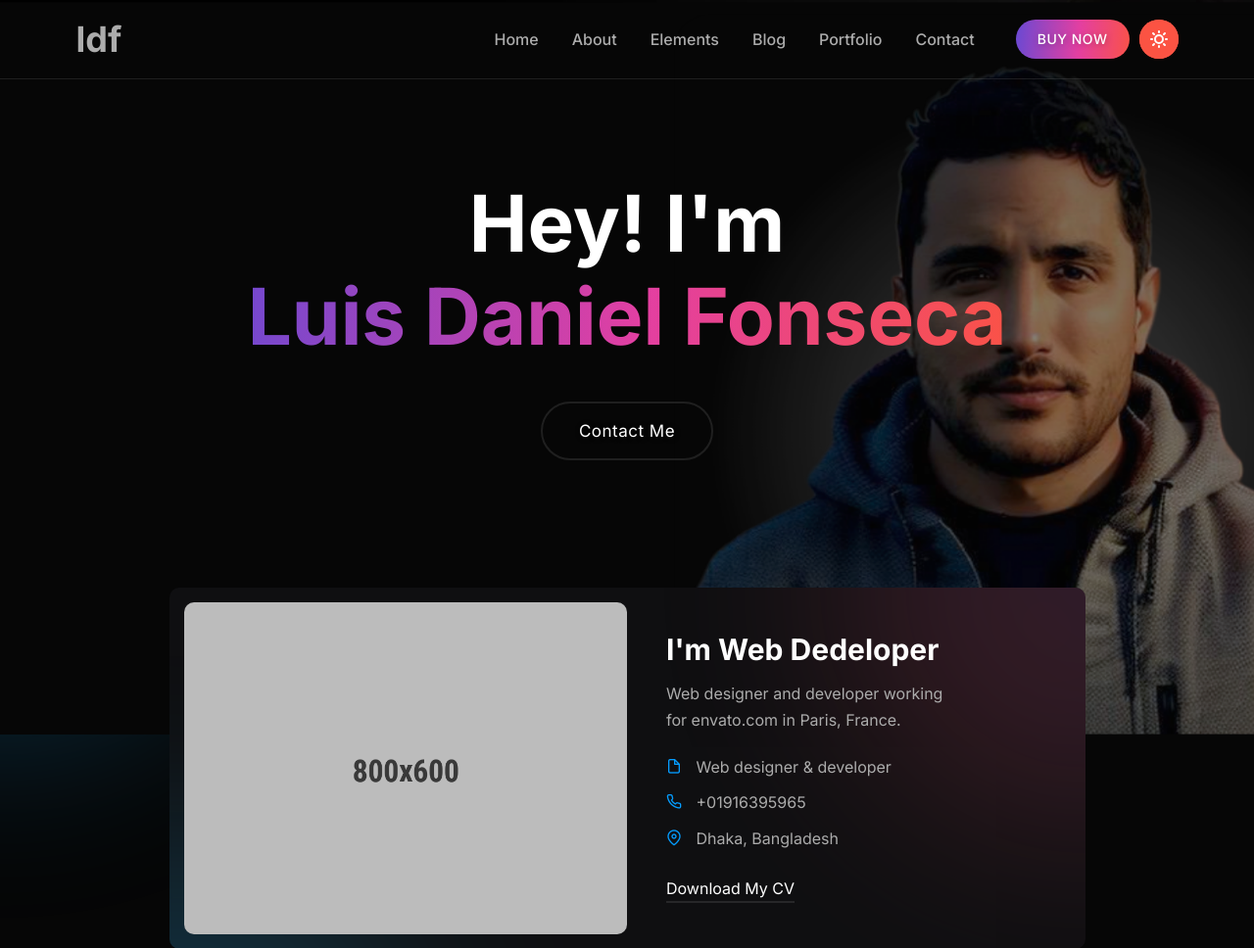
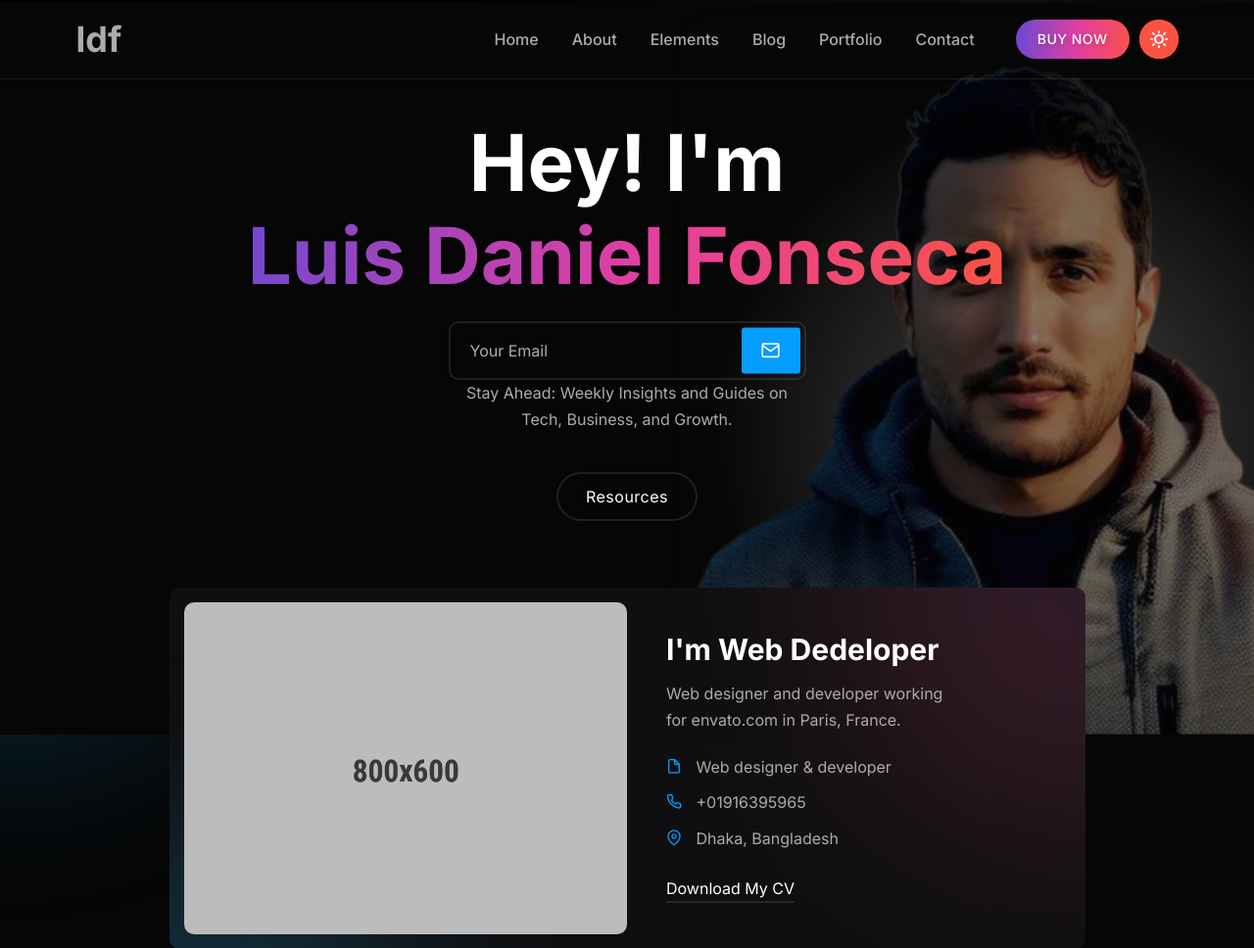
Before and after one commit to luisdfonseca/ldf, a Flask app: template templates/index.html in a window 1280 px wide. Shown: the top 968 px of the page at 98% size. Run offline with Flask 3, Linux system fonts and the light colour scheme; the template is opened without the code that fills it, so the values that code supplies are empty; some libraries are stand-ins or nearby versions; some web fonts are replaced.

Commit message:
adding subscribe form on slider

```diff
--- a/app.py
+++ b/app.py
@@ -1,9 +1,13 @@
-import json, os, requests, pdb
-from flask import Flask, render_template, g, request, send_from_directory
+import json, os, requests, pdb, jwt
+from flask import Flask, render_template, g, request, send_from_directory, jsonify
+from datetime import datetime as date
 
 app= Flask(__name__)
 
 GHOST_API_KEY = os.getenv('GHOST_API_KEY','')
+GHOST_ADMIN_API_KEY = os.getenv('GHOST_ADMIN_API_KEY','')
+
+URL = "https://luis-daniel-fonseca.ghost.io/"
 
 # # Load translations
 with open('translations.json') as json_file:
@@ -31,6 +35,7 @@ def before_request():
     language = 'en'  # default language
     if request.view_args and 'language' in request.view_args:
         language = request.view_args['language']
+    g.language = language
     g.translations = translations.get(language, {})
 
 @app.route('/', defaults={'language': 'en'})
@@ -51,3 +56,59 @@ def index(language):
 def favicon(path):
     return send_from_directory(os.path.join(app.root_path, 'static/images'),
                                'favicon.png', mimetype='image/png')
+
+
+
+@app.route('/subscribe', methods=['POST'])
+def subscribe():
+    language = request.form.get('language', 'en')
+
+    phone = request.form.get('phone')
+    name = request.form.get('name')
+    if name or phone:
+        # This submission is likely a spam bot
+        return "Thanks", 200
+
+
+    # Get email from form
+    email = request.form['email']
+
+    # Split the key into ID and SECRET
+    id, secret = GHOST_ADMIN_API_KEY.split(':')
+    print(id)
+    print(secret)
+    print(email)
+
+    # Prepare header and payload
+    iat = int(date.now().timestamp())
+
+    header = {'alg': 'HS256', 'typ': 'JWT', 'kid': id}
+    payload = {
+        'iat': iat,
+        'exp': iat + 5 * 60,
+        'aud': '/admin/'
+    }
+
+    # Create the token (including decoding secret)
+    token = jwt.encode(payload, bytes.fromhex(secret), algorithm='HS256', headers=header)
+
+    # Make an authenticated request to create a post
+    url = '%s/ghost/api/admin/members/' % URL
+    print(url)
+    headers = {'Authorization': 'Ghost {}'.format(token)}
+    body = {"members": [{"email": email}]}
+
+    r = requests.post(url, json=body, headers=headers)
+
+    print(r)
+    print(r.text)
+
+    translations_temp = translations.get(language, {})
+
+    success_msg = translations_temp['signup-success-message']
+    error_msg = translations_temp['signup-failure-message']
+
+    if r.status_code == 201:  # Assuming 201 is the success status code from the API
+      return jsonify({'status': 'success', 'message': success_msg}), 200
+    else:
+      return jsonify({'status': 'error', 'message': error_msg}), 400
--- a/templates/base.html
+++ b/templates/base.html
@@ -54,7 +54,31 @@
     <script src="{{ url_for('static', filename='js/vendor/jquery.style.swicher.js') }}"></script>
     <script src="{{ url_for('static', filename='js/vendor/js.cookie.js') }}"></script>
     <script src="{{ url_for('static', filename='js/vendor/jquery-one-page-nav.js') }}"></script>
-<script src="{{ url_for('static', filename='js/main.js') }}"></script>
+    <script src="{{ url_for('static', filename='js/main.js') }}"></script>
+
+    <script>
+    $(document).ready(function() {
+        $('.blog-search').submit(function(event) {
+            event.preventDefault(); // Stop the form from submitting the usual way
+
+            let form = $(this);
+            $.ajax({
+                type: 'POST',
+                url: form.attr('action'),
+                data: form.serialize(),
+                success: function(data) {
+                    // This function will be called when the server sends a successful response
+                    $('#message').text(data.message).css('color', 'green');
+                },
+                error: function(data) {
+                    // This function will be called when the server sends an error response
+                    let message = (data.responseJSON && data.responseJSON.message) || 'An error occurred';
+                    $('#message').text(message).css('color', 'red');
+                }
+            });
+        });
+    });
+    </script>
 
 </body>
 
--- a/templates/portfolio.html
+++ b/templates/portfolio.html
@@ -4,7 +4,7 @@
                 <div class="row">
                     <div class="col-lg-12">
                         <div class="section-title text-center mb--50" data-sal="slide-up" data-sal-duration="400" data-sal-delay="150">
-                            <h4 class="subtitle">
+                            <h4 class="subtitle" id="projects">
                                 <span class="theme-gradient">{{ g.translations['project-section-label'] }}</span>
                             </h4>
                             <h2 class="title w-600 mb--20">{{ g.translations['project-section-title'] }}</h2>
--- a/templates/slider.html
+++ b/templates/slider.html
@@ -7,7 +7,23 @@
                     <h1 class="title">
                         {{ g.translations['home-slider']|safe if 'home-slider' in g.translations else 'Welcome to my site' }}
                     </h1>
-                    <div class="button-group mt--30"><a class="btn-default round btn-border btn-large" href="personal-portfolio.html">Contact Me</a></div>
+                    <div class="row">
+                        <div class="col-md-4"></div>
+                        <div class="col-sm-12 col-md-4 col-">
+                            <form action="/subscribe"  method="post" class="blog-search">
+                                <input name="email" type="email" placeholder="{{ g.translations['email-input-message'] }}" >
+                                <input name="phone" type="text" style="display:none;" autocomplete="off">
+                                <input name="name" type="text" style="display:none;" autocomplete="off">
+                                <input type="hidden" name="language" value="{{ g.language }}">
+                                <button class="search-button">
+                                    <i class="feather-mail"></i>
+                                </button>
+                            </form>
+                            <div id="message"></div>
+                            <span>{{ g.translations['signup-message'] }}</span>
+                        </div>
+                    </div>
+                    <div class="button-group mt--30"><a class="btn-default round btn-border" href="#projects">{{ g.translations['slider-btn'] }}</a></div>
                 </div>
             </div>
         </div>
--- a/translations.json
+++ b/translations.json
@@ -1,6 +1,11 @@
 {
     "en": {
         "home-slider": "Hey! I'm <br> <span class='theme-gradient'>Luis Daniel Fonseca</span>",
+        "email-input-message":"Your Email",
+        "signup-message": "Stay Ahead: Weekly Insights and Guides on Tech, Business, and Growth.",
+        "signup-success-message": "You were subscribed successfully.",
+        "signup-failure-message": "Subscription failed.",
+        "slider-btn":"Resources",
         "blog-section-label":"The Blog",
         "blog-section-title":"Explore Your Curiosity",
         "blog-section-description":"Sharing insights, ideas, notes and comprehensive how-to guides around tech, business, and continuous growth.",
@@ -33,6 +38,11 @@
     },
     "es": {
         "home-slider": "¡Hola! Soy <br> <span class='theme-gradient'>Luis Daniel Fonseca</span>",
+        "email-input-message":"Tu Email",
+        "signup-message": "Mantente Actualizado: Artículos Semanales y Guías sobre Tecnología, Negocios y Crecimiento Personal.",
+        "signup-success-message": "Te has suscrito exitosamente.",
+        "signup-failure-message": "La suscripción falló.",
+        "slider-btn":"Recursos",
         "blog-section-label":"El Blog",
         "blog-section-title":"Explora Tu Curiosidad",
         "blog-section-description":"Compartimos perspectivas, ideas, notas y guías detalladas sobre tecnología, negocios y crecimiento continuo.",
```
